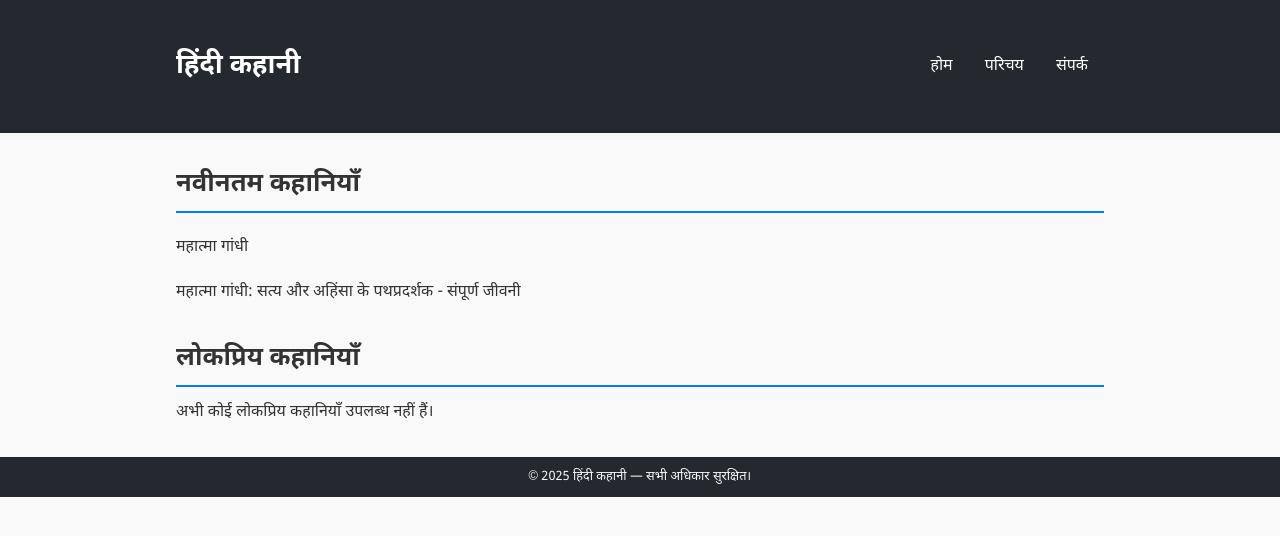
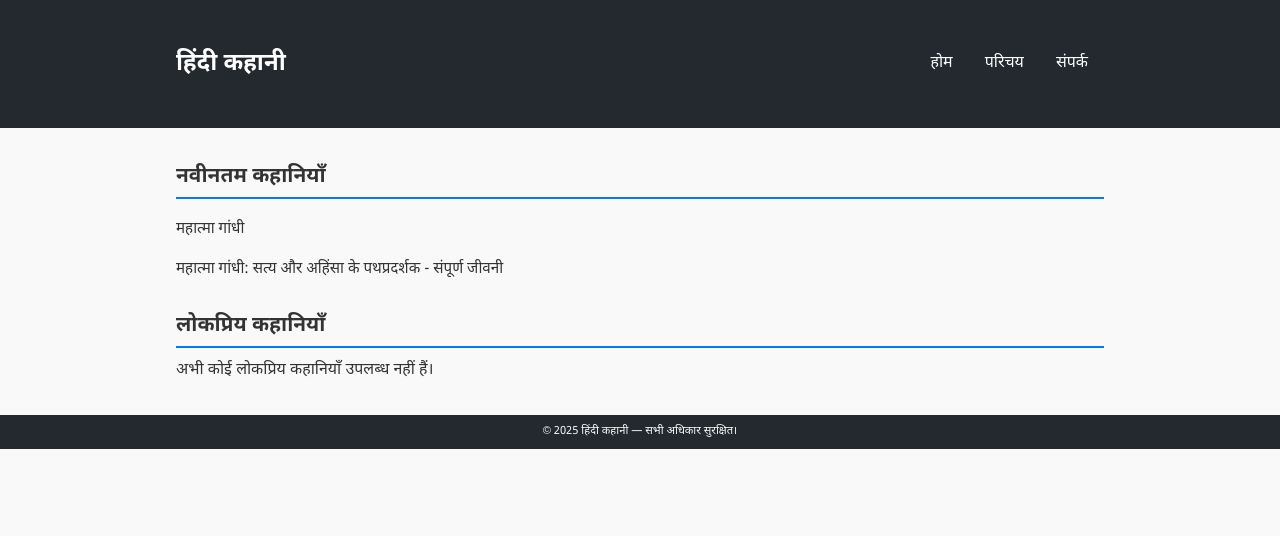
Before and after one commit to hindikahani/hindikahani.github.io, a Jekyll site: the page built from index.md, in a window 1280 px wide. Shown: the top 536 px of the page. Built offline with Jekyll 4.4.1, drawn with Linux system fonts in a browser that asks for light colours.

Commit message:
Update style.css

```diff
--- a/assets/css/style.css
+++ b/assets/css/style.css
@@ -12,6 +12,7 @@ body {
   background: #f9f9f9;
   color: #333;
   line-height: 1.6;
+  font-size: 0.9rem; /* डिफ़ॉल्ट फ़ॉन्ट साइज़ थोड़ा छोटा किया */
 }
 
 .container {
@@ -36,7 +37,7 @@ header .container {
 }
 
 header h1 {
-  font-size: 1.5rem;
+  font-size: 1.3rem; /* हेडर का फ़ॉन्ट साइज़ छोटा किया */
 }
 
 nav {
@@ -89,7 +90,7 @@ nav a:hover {
   }
 
   header h1 {
-    font-size: 1.7rem;
+    font-size: 1.5rem; /* डेस्कटॉप पर हेडर का फ़ॉन्ट साइज़ छोटा किया */
   }
 }
 
@@ -97,10 +98,10 @@ nav a:hover {
 .latest-posts .section-title,
 .popular-posts .section-title,
 .post-wrapper .section-title {
-  font-size: 1.6rem;
-  margin: 1.5rem 0 0.8rem;
+  font-size: 1.2rem; /* सेक्शन टाइटल्स छोटे किए */
+  margin: 1.2rem 0 0.6rem;
   border-bottom: 2px solid #007bff;
-  padding-bottom: 0.3rem;
+  padding-bottom: 0.25rem;
   color: #333;
   font-weight: 700;
 }
@@ -110,10 +111,11 @@ nav a:hover {
 .popular-posts .post-list a,
 .post-wrapper .post-list a {
   display: block;
-  padding: 0.6rem 0;
+  padding: 0.5rem 0;
   text-decoration: none;
   color: #333;
   transition: background-color 0.2s ease-in-out, color 0.2s ease-in-out;
+  font-size: 0.9rem; /* पोस्ट लिस्ट लिंक्स छोटे किए */
 }
 
 .latest-posts .post-list a:hover,
@@ -125,40 +127,41 @@ nav a:hover {
 
 /* Single Post Page Styles */
 .post-title {
-  font-size: 1.8rem;
+  font-size: 1.4rem; /* पोस्ट टाइटल छोटा किया */
   color: #333;
-  margin-bottom: 0.8rem;
-  padding-bottom: 0.3rem;
+  margin-bottom: 0.6rem;
+  padding-bottom: 0.25rem;
   border-bottom: 2px solid #007bff;
 }
 
 .post-meta {
-  font-size: 0.8rem;
+  font-size: 0.75rem; /* पोस्ट मेटा छोटा किया */
   color: #6c757d;
   font-style: italic;
-  margin-bottom: 1rem;
+  margin-bottom: 0.8rem;
 }
 
 .post-content {
-  padding-top: 1rem;
-  line-height: 1.7;
+  padding-top: 0.8rem;
+  line-height: 1.6;
   color: #495057;
+  font-size: 0.9rem; /* कंटेंट का फ़ॉन्ट साइज़ छोटा किया */
 }
 
 .post-content p {
-  margin-bottom: 1rem;
+  margin-bottom: 0.9rem;
 }
 
 .post-content h1,
 .post-content h2,
 .post-content h3,
 .post-content h4 {
-  font-size: 1.1rem;
+  font-size: 1.0rem; /* कंटेंट हेडिंग्स छोटी कीं */
   color: #333;
-  margin-top: 1.3rem;
-  margin-bottom: 0.5rem;
+  margin-top: 1.2rem;
+  margin-bottom: 0.4rem;
   border-bottom: 1px solid #ccc;
-  padding-bottom: 0.2rem;
+  padding-bottom: 0.15rem;
 }
 
 .post-content a {
@@ -172,7 +175,7 @@ nav a:hover {
 
 /* View All Link */
 .view-all {
-  margin-top: 1rem;
+  margin-top: 0.8rem;
   text-align: center;
 }
 
@@ -180,9 +183,10 @@ nav a:hover {
   display: inline-block;
   background-color: #007bff;
   color: white;
-  padding: 0.6rem 1rem;
+  padding: 0.5rem 0.9rem;
   text-decoration: none;
   border-radius: 6px;
+  font-size: 0.8rem; /* "व्यू ऑल" लिंक छोटा किया */
 }
 
 /* Footer */
@@ -190,7 +194,42 @@ footer {
   background: #24292f;
   color: #f8f9fa;
   text-align: center;
-  padding: 0.6rem;
-  margin-top: 1.5rem;
-  font-size: 0.8rem;
+  padding: 0.5rem;
+  margin-top: 1.2rem;
+  font-size: 0.7rem; /* फ़ूटर छोटा किया */
 }
+
+@media (min-width: 768px) {
+  body {
+    font-size: 1.0rem; /* डेस्कटॉप पर बॉडी फ़ॉन्ट साइज़ */
+  }
+
+  .latest-posts .post-list a,
+  .popular-posts .post-list a,
+  .post-wrapper .post-list a,
+  .view-all a,
+  .post-content {
+    font-size: 0.95rem; /* डेस्कटॉप पर कंटेंट फ़ॉन्ट साइज़ */
+  }
+
+  .post-title {
+    font-size: 1.5rem; /* डेस्कटॉप पर पोस्ट टाइटल */
+  }
+
+  .latest-posts .section-title,
+  .popular-posts .section-title,
+  .post-wrapper .section-title {
+    font-size: 1.3rem; /* डेस्कटॉप पर सेक्शन टाइटल */
+  }
+
+  header h1 {
+    font-size: 1.5rem; /* डेस्कटॉप पर हेडर */
+  }
+
+  .post-content h1,
+  .post-content h2,
+  .post-content h3,
+  .post-content h4 {
+    font-size: 1.1rem; /* डेस्कटॉप पर कंटेंट हेडिंग्स */
+  }
+}
```
